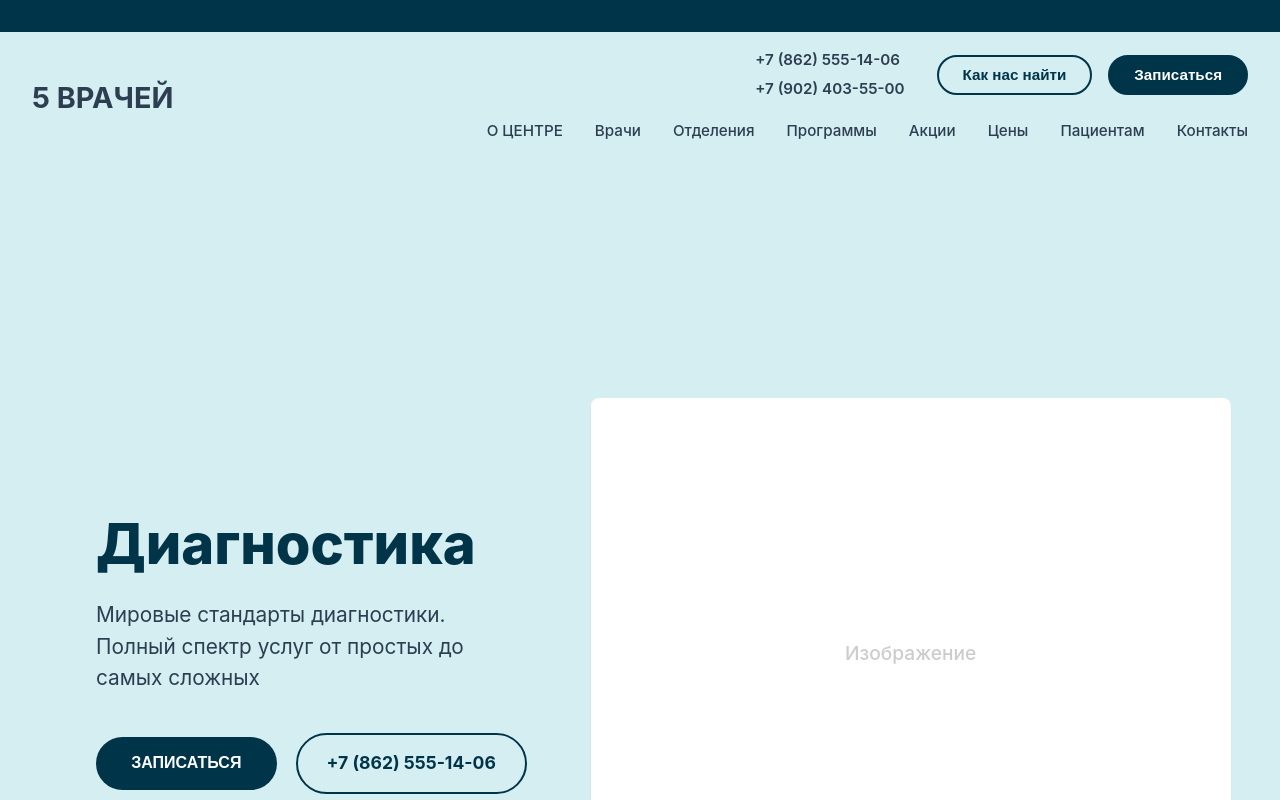
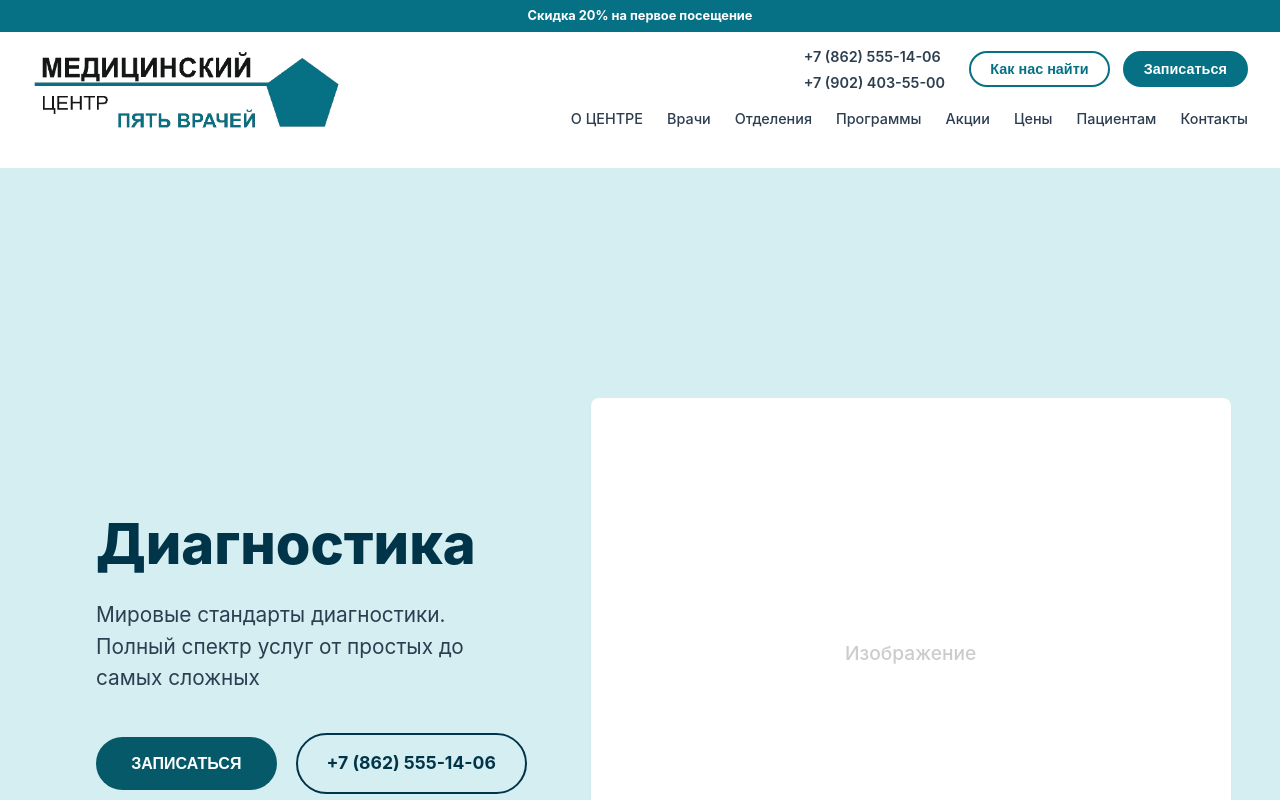
Before and after one commit to VolobuevVV/5vrachey, a Vue app in the folder frontend/: page / in a window 1280 px wide. Shown: the top 800 px of the page. Built offline with nearby package versions, Linux system fonts and the light colour scheme.

Commit message:
Глобальные изменения по дизайну

```diff
--- a/frontend/src/components/HeaderPanel.vue
+++ b/frontend/src/components/HeaderPanel.vue
@@ -4,7 +4,11 @@
       <div class="header-content">
         <!-- Логотип -->
         <div class="logo-section">
-          <h2 class="logo-text">5 ВРАЧЕЙ</h2>
+          <img
+            src="@/assets/images/logo.png"
+            alt="Медицинский центр 5 ВРАЧЕЙ"
+            class="logo-image"
+          >
         </div>
 
         <!-- Бургер меню для мобильных -->
@@ -96,18 +100,18 @@ export default {
   top: 4vh;
   left: 0;
   width: 100%;
-  min-height: 80px;
-  background-color: rgb(213, 238, 241);
+  height: 17vh;
+  min-height: 20px;
+  background-color: white;
   transition: all 0.3s ease;
   z-index: 1000;
-  padding: 1rem 0;
+  padding: 0.8rem 0;
 }
 
 .header-panel.scrolled {
   top: 0;
   background-color: white !important;
   box-shadow: 0 2px 10px rgba(0, 0, 0, 0.1);
-  padding: 0.5rem 0;
 }
 
 .header-container {
@@ -124,37 +128,28 @@ export default {
   width: 100%;
 }
 
-.logo-text {
-  margin: 0;
-  color: #2c3e50;
-  font-weight: 700;
-  font-size: 1.8rem;
-  white-space: nowrap;
-  z-index: 1002;
-}
-
 /* Бургер меню */
 .burger-menu {
   display: none;
   flex-direction: column;
-  gap: 4px;
+  gap: 3px;
   background: none;
   border: none;
   cursor: pointer;
-  padding: 0.5rem;
+  padding: 0.4rem;
   z-index: 1002;
 }
 
 .burger-menu span {
-  width: 25px;
-  height: 3px;
-  background: rgb(0, 52, 73);
+  width: 22px;
+  height: 2.5px;
+  background: rgb(6, 113, 133);
   transition: all 0.3s ease;
   transform-origin: center;
 }
 
 .header-panel.menu-open .burger-menu span:nth-child(1) {
-  transform: rotate(45deg) translate(6px, 6px);
+  transform: rotate(45deg) translate(5px, 5px);
 }
 
 .header-panel.menu-open .burger-menu span:nth-child(2) {
@@ -162,7 +157,7 @@ export default {
 }
 
 .header-panel.menu-open .burger-menu span:nth-child(3) {
-  transform: rotate(-45deg) translate(6px, -6px);
+  transform: rotate(-45deg) translate(5px, -5px);
 }
 
 /* Правая секция */
@@ -170,7 +165,7 @@ export default {
   display: flex;
   flex-direction: column;
   align-items: flex-end;
-  gap: 0.8rem;
+  gap: 0.6rem;
   flex: 1;
 }
 
@@ -183,17 +178,17 @@ export default {
 .phones-buttons {
   display: flex;
   align-items: center;
-  gap: 2rem;
+  gap: 1.5rem;
 }
 
 .phone-numbers {
   display: flex;
   flex-direction: column;
-  gap: 0.3rem;
+  gap: 0.2rem;
 }
 
 .phone {
-  font-size: 0.95rem;
+  font-size: 0.9rem;
   font-weight: 600;
   color: #2c3e50;
   white-space: nowrap;
@@ -207,41 +202,41 @@ export default {
 
 .buttons-section {
   display: flex;
-  gap: 1rem;
+  gap: 0.8rem;
   white-space: nowrap;
 }
 
 .location-btn, .appointment-btn {
-  padding: 0.6rem 1.5rem;
-  border: 2px solid rgb(0, 52, 73);
-  border-radius: 25px;
+  padding: 0.5rem 1.2rem;
+  border: 2px solid rgb(6, 113, 133);
+  border-radius: 20px;
   background: transparent;
-  color: rgb(0, 52, 73);
+  color: rgb(6, 113, 133);
   font-weight: 600;
   cursor: pointer;
   transition: all 0.3s ease;
-  font-size: 0.95rem;
+  font-size: 0.9rem;
 }
 
 .appointment-btn {
-  background: rgb(0, 52, 73);
+  background: rgb(6, 113, 133);
   color: white;
 }
 
 .location-btn:hover {
-  background: rgba(0, 52, 73, 0.9);
+  background: rgba(6, 113, 133, 0.9);
   color: white;
 }
 
 .appointment-btn:hover {
-  background: rgba(0, 52, 73, 0.9);
-  border-color: rgba(0, 52, 73, 0.9);
+  background: rgba(6, 113, 133, 0.9);
+  border-color: rgba(6, 113, 133, 0.9);
 }
 
 /* Навигация */
 .navigation-section {
   display: flex;
-  gap: 2rem;
+  gap: 1.5rem;
   flex-wrap: wrap;
   justify-content: flex-end;
 }
@@ -250,15 +245,15 @@ export default {
   text-decoration: none;
   color: #2c3e50;
   font-weight: 500;
-  font-size: 0.95rem;
+  font-size: 0.9rem;
   white-space: nowrap;
   transition: all 0.3s ease;
-  padding: 0.3rem 0;
+  padding: 0.2rem 0;
   position: relative;
 }
 
 .navigation-section a:hover {
-  color: rgb(0, 52, 73);
+  color: rgb(6, 113, 133);
 }
 
 .navigation-section a:hover::after {
@@ -267,8 +262,25 @@ export default {
   bottom: 0;
   left: 0;
   width: 100%;
-  height: 2px;
-  background: rgb(0, 52, 73);
+  height: 1.5px;
+  background: rgb(6, 113, 133);
+}
+
+.logo-section {
+  display: flex;
+  align-items: center;
+}
+
+.logo-image {
+  height: 10vh;
+  width: auto;
+  object-fit: contain;
+  transition: all 0.3s ease;
+}
+
+/* Стили для скролла */
+.header-panel.scrolled .logo-image {
+  height: 8vh;
 }
 
 /* Адаптивность для планшетов */
@@ -278,27 +290,32 @@ export default {
   }
 
   .phones-buttons {
-    gap: 1.5rem;
+    gap: 1.2rem;
   }
 
   .navigation-section {
-    gap: 1.5rem;
+    gap: 1.2rem;
   }
 
-  .logo-text {
-    font-size: 1.6rem;
+  .logo-image {
+    height: 10vh;
+  }
+
+  .header-panel.scrolled .logo-image {
+    height: 8vh;
   }
 }
 
 /* Адаптивность для мобильных */
 @media (max-width: 768px) {
   .header-panel {
-    top: 4vh;
-    padding: 0.8rem 0;
+    top: 3vh;
+    padding: 0.6rem 0;
+    min-height: 60px;
   }
 
   .header-panel.scrolled {
-    padding: 0.4rem 0;
+    padding: 0.3rem 0;
   }
 
   .header-container {
@@ -319,10 +336,10 @@ export default {
     flex-direction: column;
     align-items: center;
     justify-content: center;
-    gap: 2rem;
+    gap: 1.5rem;
     transition: left 0.3s ease;
     z-index: 1001;
-    padding: 2rem;
+    padding: 1.5rem;
   }
 
   .header-panel.menu-open .right-section {
@@ -335,81 +352,57 @@ export default {
 
   .phones-buttons {
     flex-direction: column;
-    gap: 1.5rem;
+    gap: 1.2rem;
     align-items: center;
   }
 
   .phone-numbers {
     align-items: center;
     text-align: center;
+    gap: 0.3rem;
   }
 
   .phone {
-    font-size: 1.1rem;
+    font-size: 1rem;
   }
 
   .buttons-section {
     flex-direction: column;
-    gap: 1rem;
+    gap: 0.8rem;
   }
 
   .location-btn, .appointment-btn {
-    padding: 1rem 2rem;
-    font-size: 1.1rem;
-    width: 250px;
+    padding: 0.8rem 1.5rem;
+    font-size: 1rem;
+    width: 220px;
     text-align: center;
   }
 
   .navigation-section {
     flex-direction: column;
-    gap: 1.5rem;
+    gap: 1.2rem;
     text-align: center;
   }
 
   .navigation-section a {
-    font-size: 1.2rem;
-    padding: 0.5rem 0;
+    font-size: 1.1rem;
+    padding: 0.4rem 0;
   }
 
-  .logo-text {
-    font-size: 1.4rem;
+  .logo-image {
+    height: 10vh;
+  }
+
+  .header-panel.scrolled .logo-image {
+    height: 8vh;
   }
 }
 
 /* Адаптивность для маленьких мобильных */
 @media (max-width: 480px) {
   .header-panel {
-    top: 3vh;
-    min-height: 60px;
-  }
-
-  .logo-text {
-    font-size: 1.2rem;
-  }
-
-  .phone {
-    font-size: 1rem;
-  }
-
-  .location-btn, .appointment-btn {
-    padding: 0.8rem 1.5rem;
-    font-size: 1rem;
-    width: 220px;
-  }
-
-  .navigation-section a {
-    font-size: 1.1rem;
-  }
-
-  .right-section {
-    padding: 1.5rem;
-  }
-}
-
-/* Адаптивность для очень маленьких экранов */
-@media (max-width: 360px) {
-  .logo-text {
-    font-size: 1.1rem;
+    top: 2.5vh;
+    min-height: 55px;
   }
 
   .phone {
@@ -425,5 +418,43 @@ export default {
   .navigation-section a {
     font-size: 1rem;
   }
+
+  .right-section {
+    padding: 1.2rem;
+    gap: 1.2rem;
+  }
+
+  .logo-image {
+    height: 8vh;
+  }
+
+  .header-panel.scrolled .logo-image {
+    height: 6vh;
+  }
+}
+
+/* Адаптивность для очень маленьких экранов */
+@media (max-width: 360px) {
+  .phone {
+    font-size: 0.85rem;
+  }
+
+  .location-btn, .appointment-btn {
+    padding: 0.6rem 1rem;
+    font-size: 0.85rem;
+    width: 180px;
+  }
+
+  .navigation-section a {
+    font-size: 0.9rem;
+  }
+
+  .logo-image {
+    height: 8vh;
+  }
+
+  .header-panel.scrolled .logo-image {
+    height: 6vh;
+  }
 }
 </style>
--- a/frontend/src/components/HeroSection.vue
+++ b/frontend/src/components/HeroSection.vue
@@ -131,7 +131,7 @@ export default {
 
 .hero-appointment-btn {
   padding: 1.1rem 2.2rem;
-  background: rgb(0, 52, 73);
+  background: rgb(5, 89, 104);
   color: white;
   border: none;
   border-radius: 50px;
@@ -141,11 +141,28 @@ export default {
   transition: all 0.3s ease;
   text-transform: uppercase;
   white-space: nowrap;
+  animation: pulse 2s infinite;
 }
 
 .hero-appointment-btn:hover {
   background: rgba(0, 52, 73, 0.9);
   transform: translateY(-2px);
+  animation: none;
+}
+
+@keyframes pulse {
+  0% {
+    transform: scale(1);
+    box-shadow: 0 0 0 0 rgba(5, 89, 104, 0.7);
+  }
+  50% {
+    transform: scale(1.03);
+    box-shadow: 0 0 0 10px rgba(5, 89, 104, 0);
+  }
+  100% {
+    transform: scale(1);
+    box-shadow: 0 0 0 0 rgba(5, 89, 104, 0);
+  }
 }
 
 .hero-phone {
@@ -313,5 +330,45 @@ export default {
   .service-item {
     padding: 1.2rem;
   }
+
+  .hero-appointment-btn {
+    animation: pulse-mobile 2s infinite;
+  }
+}
+
+@keyframes pulse-mobile {
+  0% {
+    transform: scale(1);
+    box-shadow: 0 0 0 0 rgba(5, 89, 104, 0.7);
+  }
+  50% {
+    transform: scale(1.02);
+    box-shadow: 0 0 0 8px rgba(5, 89, 104, 0);
+  }
+  100% {
+    transform: scale(1);
+    box-shadow: 0 0 0 0 rgba(5, 89, 104, 0);
+  }
+}
+
+@media (max-width: 480px) {
+  .hero-appointment-btn {
+    animation: pulse-small 2s infinite;
+  }
+}
+
+@keyframes pulse-small {
+  0% {
+    transform: scale(1);
+    box-shadow: 0 0 0 0 rgba(5, 89, 104, 0.7);
+  }
+  50% {
+    transform: scale(1.01);
+    box-shadow: 0 0 0 6px rgba(5, 89, 104, 0);
+  }
+  100% {
+    transform: scale(1);
+    box-shadow: 0 0 0 0 rgba(5, 89, 104, 0);
+  }
 }
 </style>
--- a/frontend/src/components/TopPanel.vue
+++ b/frontend/src/components/TopPanel.vue
@@ -1,5 +1,7 @@
 <template>
-  <div :class="{ 'hidden': isScrolled }" class="top-panel"></div>
+  <div :class="{ 'hidden': isScrolled }" class="top-panel">
+    <div class="discount-text">Скидка 20% на первое посещение</div>
+  </div>
 </template>
 
 <script>
@@ -31,10 +33,21 @@ export default {
   left: 0;
   width: 100%;
   height: 4vh;
-  min-height: 30px;
-  background-color: rgb(0, 52, 73);
+  min-height: 20px;
+  background-color: rgb(6, 113, 133);
   z-index: 1001;
   transition: opacity 0.3s ease, transform 0.3s ease;
+  display: flex;
+  align-items: center;
+  justify-content: center;
+}
+
+.discount-text {
+  color: white;
+  font-size: 0.8rem;
+  font-weight: 680;
+  text-align: center;
+  white-space: nowrap;
 }
 
 .top-panel.hidden {
@@ -43,4 +56,24 @@ export default {
   pointer-events: none;
 }
 
+/* Адаптивность */
+@media (max-width: 768px) {
+  .discount-text {
+    font-size: 0.7rem;
+  }
+}
+
+@media (max-width: 480px) {
+  .discount-text {
+    font-size: 0.7rem;
+    white-space: normal;
+    padding: 0 0.5rem;
+    line-height: 1.2;
+  }
+
+  .top-panel {
+    min-height: 25px;
+    height: 4vh;
+  }
+}
 </style>
```
Also changed, not shown: frontend/src/assets/images/logo.png (added).
